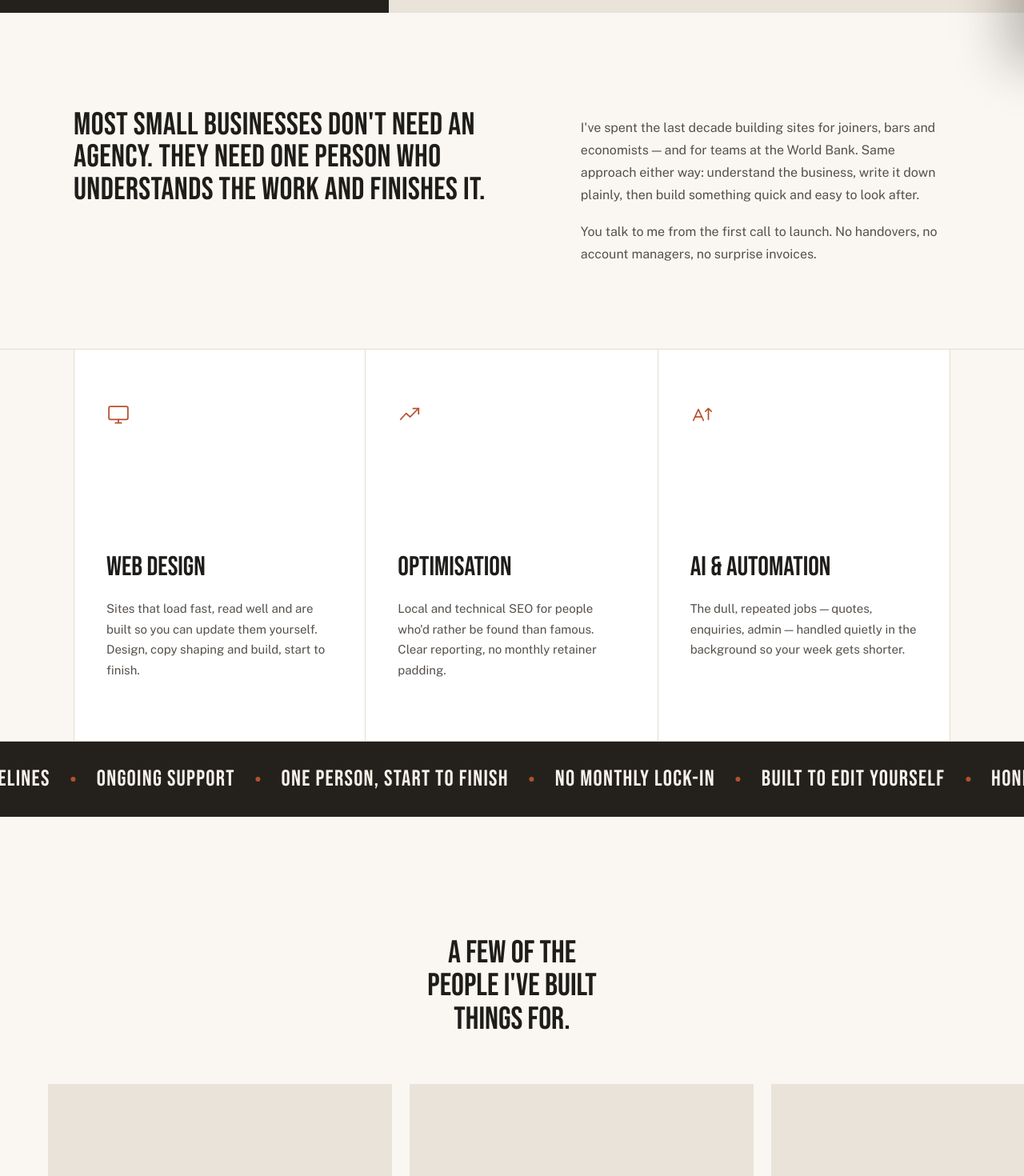
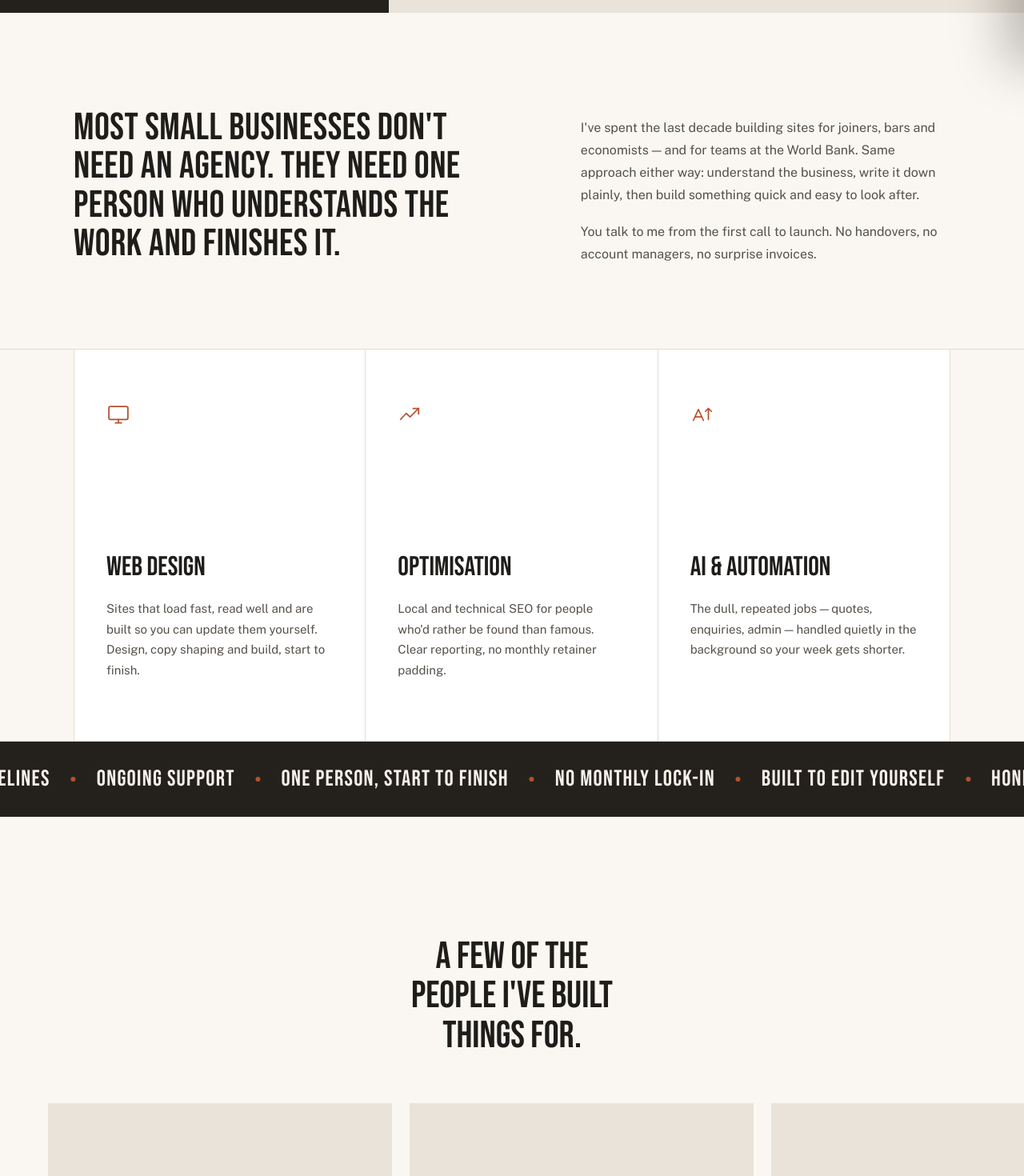
Before and after one commit to tangobrown/tango-site, a Next.js app: page / in a window 1280 px wide. Shown: the part 720-2190 px from the top of the page at 80% size. Built offline with nearby package versions, Linux system fonts and the light colour scheme.

Commit message:
Increase all h2 sizes
Scale up every section h2 (~20-25%): intro, work, about/how, testimonials,
contact footer, and the project panel title. Hero h1 unchanged.

Co-Authored-By: Claude Opus 4.8 <noreply@anthropic.com>
Claude-Session: https://claude.ai/code/session_01F5gwxdPdH8jjeZuG66LKjH

```diff
--- a/components/AboutBlock.tsx
+++ b/components/AboutBlock.tsx
@@ -38,7 +38,7 @@ export default function AboutBlock({
             imageSide === "right" ? "lg:order-1" : "lg:order-2"
           }`}
         >
-          <h2 className="m-0 font-bebas text-[clamp(28px,2.7vw,40px)] font-normal leading-[1.15]">
+          <h2 className="m-0 font-bebas text-[clamp(32px,3.3vw,50px)] font-normal leading-[1.15]">
             {heading}
           </h2>
           {paragraphs.map((p, i) => (
--- a/components/ContactFooter.tsx
+++ b/components/ContactFooter.tsx
@@ -34,7 +34,7 @@ export default function ContactFooter() {
         <div className="grid grid-cols-1 gap-10 lg:grid-cols-2 lg:gap-[8vw]">
           {/* Left */}
           <div className="flex flex-col gap-[26px]">
-            <h2 className="m-0 text-pretty font-bebas text-[clamp(32px,3.4vw,50px)] font-normal leading-[1.0] tracking-[0.01em]">
+            <h2 className="m-0 text-pretty font-bebas text-[clamp(38px,4.1vw,62px)] font-normal leading-[1.0] tracking-[0.01em]">
               Tell me what you&apos;re trying to build.
             </h2>
             <p className="m-0 max-w-[38ch] text-[16px] leading-[1.7] text-muted-dark">
--- a/components/Intro.tsx
+++ b/components/Intro.tsx
@@ -2,7 +2,7 @@ export default function Intro() {
   return (
     <section className="py-16 lg:pb-[104px] lg:pt-[120px]">
       <div className="mx-auto grid max-w-content grid-cols-1 gap-6 px-5 lg:grid-cols-[1.15fr_1fr] lg:items-start lg:gap-[8vw] lg:px-8">
-        <h2 className="m-0 text-pretty font-bebas text-[clamp(30px,3.1vw,46px)] font-normal leading-[1.02] tracking-[0.01em]">
+        <h2 className="m-0 text-pretty font-bebas text-[clamp(34px,3.7vw,56px)] font-normal leading-[1.02] tracking-[0.01em]">
           Most small businesses don&apos;t need an agency. They need one person who understands the
           work and finishes it.
         </h2>
--- a/components/ProjectPanel.tsx
+++ b/components/ProjectPanel.tsx
@@ -89,7 +89,7 @@ export default function ProjectPanel({
         <div className="flex min-h-0 flex-1 flex-col gap-[22px] overflow-y-auto p-[40px_44px_56px]">
           <div className="flex flex-col gap-[10px]">
             <span className="text-[11px] uppercase tracking-[0.12em] text-muted">{project?.meta}</span>
-            <h2 className="m-0 font-bebas text-[36px] font-normal leading-[1.0] tracking-[0.01em]">
+            <h2 className="m-0 font-bebas text-[44px] font-normal leading-[1.0] tracking-[0.01em]">
               {project?.title}
             </h2>
           </div>
--- a/components/Testimonials.tsx
+++ b/components/Testimonials.tsx
@@ -38,7 +38,7 @@ export default function Testimonials() {
   return (
     <section className="overflow-hidden pb-[130px] pt-[10px]">
       <div className="mx-auto mb-14 max-w-content px-5 lg:px-8">
-        <h2 className="mx-auto max-w-[24ch] text-pretty text-center font-bebas text-[clamp(28px,2.8vw,40px)] font-normal leading-[1.04]">
+        <h2 className="mx-auto max-w-[24ch] text-pretty text-center font-bebas text-[clamp(32px,3.4vw,50px)] font-normal leading-[1.04]">
           See what people say about me.
         </h2>
       </div>
--- a/components/WorkCarousel.tsx
+++ b/components/WorkCarousel.tsx
@@ -23,7 +23,7 @@ export default function WorkCarousel() {
 
   return (
     <section id="work" className="pb-[90px] pt-20 lg:pt-[120px]">
-      <h2 className="mx-auto mb-[60px] max-w-[20ch] px-5 text-pretty text-center font-bebas text-[clamp(30px,3.1vw,44px)] font-normal leading-[1.04] lg:px-8">
+      <h2 className="mx-auto mb-[60px] max-w-[20ch] px-5 text-pretty text-center font-bebas text-[clamp(34px,3.7vw,54px)] font-normal leading-[1.04] lg:px-8">
         A few of the people I&apos;ve built things for.
       </h2>
 
```
